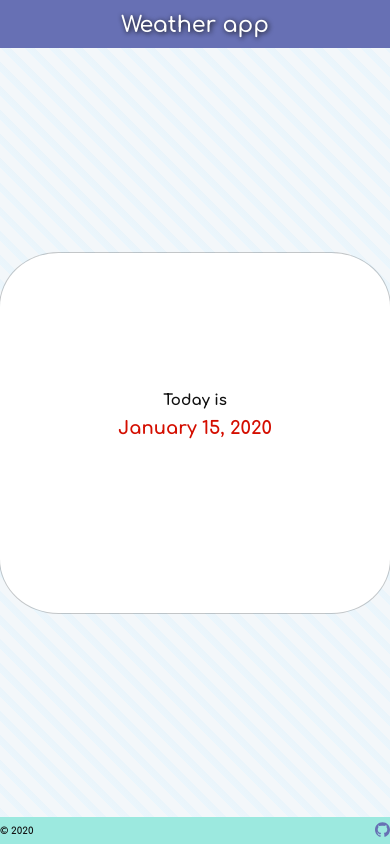
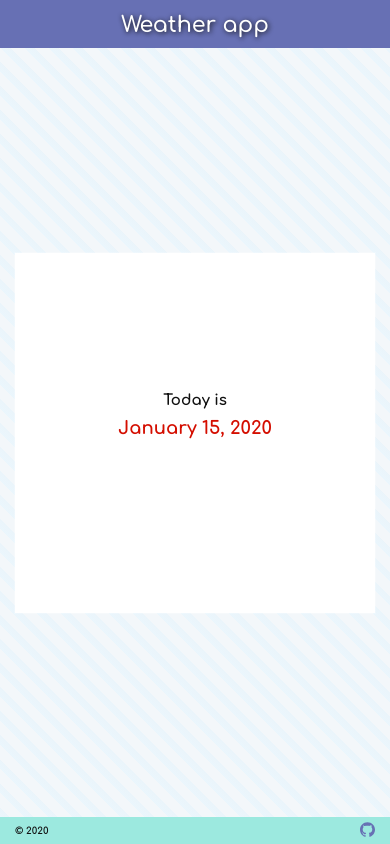
Before and after one commit to endiko/weather-by-coords-app-js, a plain HTML site: page index.html in a window 390 px wide. Drawn offline with Linux system fonts and the light colour scheme.

Commit message:
Add media queries

```diff
--- a/style.scss
+++ b/style.scss
@@ -76,6 +76,7 @@ body {
     min-width: 320px;
     max-width: 35rem;
     margin: 0 auto;
+    padding: 0 15px;
 }
 
 .weather-app {
@@ -88,6 +89,10 @@ body {
         background: #fff;
         box-shadow: 0 0 0 1px rgba(0,0,0,.2);
         border-radius: 15%;
+        @media all and (max-width: 480px) {
+            border-radius: 0;
+            box-shadow: 0 0 0 1px rgba(255,255,255,.2);
+        }
     }
     &__container {
         display: grid;
```
Also changed, not shown: style.css, 1 other file.
